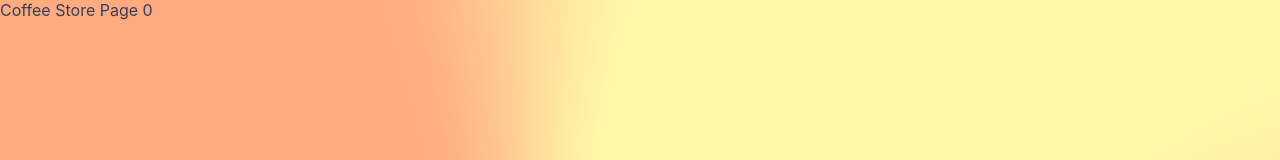
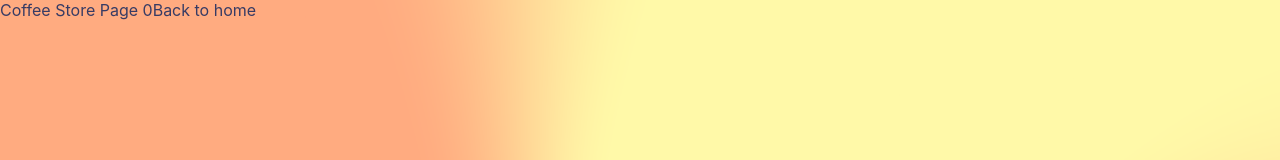
Before and after one commit to ed3899/discover-coffee-stores, a Next.js app: page /coffee-store/0 in a window 1280 px wide. Shown: the top 160 px of the page. Built offline with nearby package versions, Linux system fonts and the light colour scheme.

Commit message:
add route using link component

```diff
--- a/pages/coffee-store/[id].tsx
+++ b/pages/coffee-store/[id].tsx
@@ -1,8 +1,19 @@
+//% libs
 import {useRouter} from "next/router";
+
+// native components
+import Link from "next/link";
 
 const CoffeeStore = () => {
   const router = useRouter();
-  return <div>Coffee Store Page {router.query.id}</div>;
+  return (
+    <div>
+      Coffee Store Page {router.query.id}
+      <Link href="/">
+        <a>Back to home</a>
+      </Link>
+    </div>
+  );
 };
 
 export default CoffeeStore;
```
